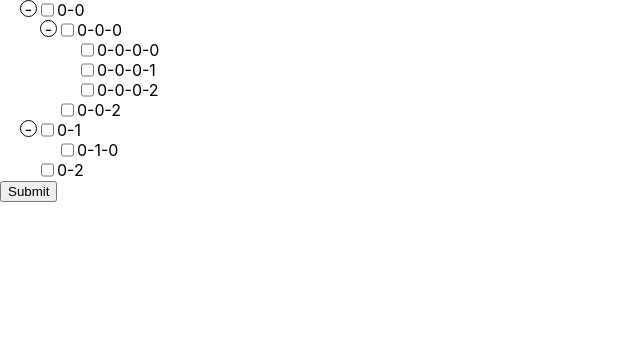
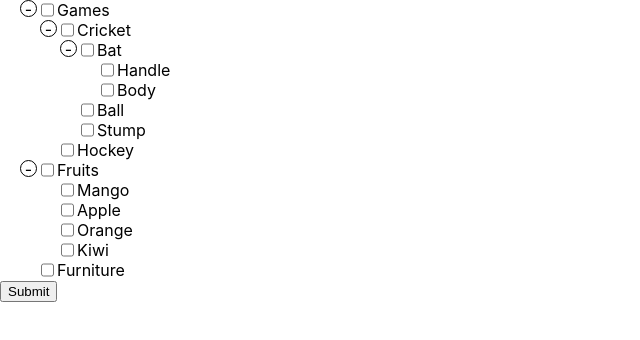
Before and after one commit to Mayankraj44/Nested-Checkbox, a React (Create React App) app: page / in a window 1280 px wide. Shown: the top 340 px of the page, without its empty margins (0-640 px from the left). Built offline with nearby package versions, Linux system fonts and the light colour scheme.

Commit message:
update :sample data changed and comments added to code

```diff
--- a/src/component/Checkbox/CheckBoxItem.jsx
+++ b/src/component/Checkbox/CheckBoxItem.jsx
@@ -2,7 +2,7 @@ import React, { useRef, useState } from "react";
 import CheckBoxParent from "./CheckBoxParent";
 
 const CheckBoxItem = ({ data }) => {
-  const [expanded, setExpanded] = useState(true);
+  const [expanded, setExpanded] = useState(true); //let all parent to be expanded in initial render
   const ref = useRef(null);
   const checkBoxRef = useRef(null);
 
@@ -11,8 +11,9 @@ const CheckBoxItem = ({ data }) => {
   };
 
   function handleClick(e) {
-    console.log(data.name, " clicked", e);
+    // console.log(data.name, " clicked", e);
     const inputs = ref.current.querySelectorAll("input[type=checkbox]");
+    //only trigger this event when this is bubbling not on its own checkox state change
     if (inputs.length && e.target !== checkBoxRef.current) {
       const inputArray = [...inputs];
       const result = inputArray.map((ele) => ele.checked);
@@ -20,11 +21,15 @@ const CheckBoxItem = ({ data }) => {
       const unCheckFlag = result.indexOf(false);
 
       if (checkFlag !== -1 && unCheckFlag !== -1) {
+          // if all input are not same in this parent then put indeterminate state on for this parent checkbox
         checkBoxRef.current.indeterminate = true;
       } else if (checkFlag !== -1 && unCheckFlag === -1) {
+          // if all input are true and turn inderminate off and true the state of parent checkbox because all child input box are in checked state
         checkBoxRef.current.indeterminate = false;
         checkBoxRef.current.checked = true;
       } else {
+          // if all input are false and turn inderminate off and false the state of parent checkbox because all child input box are in unchecked state
+
         checkBoxRef.current.indeterminate = false;
         checkBoxRef.current.checked = false;
       }
@@ -37,7 +42,8 @@ const CheckBoxItem = ({ data }) => {
     const inputs = ref.current.querySelectorAll("input[type=checkbox]");
 
     if (inputs) {
-      console.log("inouts", inputs);
+      // console.log("inouts", inputs);
+      //if checked state for parent is true put all child checkbox to checked state
       inputs.forEach((element) => {
         element.checked = value;
         element.indeterminate = false;
@@ -61,7 +67,7 @@ const CheckBoxItem = ({ data }) => {
           ref={checkBoxRef}
           type="checkbox"
           data-name={data.name}
-          defaultValue={false}
+          defaultValue={false} //let default state of
           onChange={(e) => toggleActiveState(e)}
         />
         <label>{data.name}</label>
--- a/src/component/Checkbox/Checkbox.jsx
+++ b/src/component/Checkbox/Checkbox.jsx
@@ -17,6 +17,7 @@ const Checkbox = () => {
       const elements=e.target.elements
      console.log(elements)
      const elementArray=[...elements]
+     // return a array with checkbox value true and their respective name
      const result=elementArray.slice(0,elementArray.length-1).reduce((acc,item)=>{
       if(item.checked){
         acc.push({
@@ -31,7 +32,7 @@ const Checkbox = () => {
 
 
 
-    console.log("Data",data)
+    // console.log("Data",data)
 
   return (
     <form onSubmit={(e)=>formValues(e)}>
--- a/src/data/checkbox.js
+++ b/src/data/checkbox.js
@@ -1,41 +1,47 @@
 export const data = [
 
     {
-        name: "0-0-0",
-        parentId: "0-0",
+        name: "Cricket",
+        parentId: "Games",
     }, {
-        name: "0-0-0-0",
-        parentId: "0-0-0",
+        name: "Bat",
+        parentId: "Cricket",
     }, {
-        name: "0-0-0-1",
-        parentId: "0-0-0",
+        name: "Ball",
+        parentId: "Cricket",
     }, {
-        name: "0-0-0-2",
-        parentId: "0-0-0",
+        name: "Stump",
+        parentId: "Cricket",
     }, {
-        name: "0-0-1-0",
-        parentId: "0-0-1",
+        name: "Handle",
+        parentId: "Bat",
     }, {
-        name: "0-0-1-1",
-        parentId: "0-0-1",
+        name: "Body",
+        parentId: "Bat",
     }, {
-        name: "0-0-1-2",
-        parentId: "0-0-1",
+        name: "Mango",
+        parentId: "Fruits",
     }, {
-        name: "0-0-2",
-        parentId: "0-0",
+        name: "Apple",
+        parentId: "Fruits",
     }, {
-        name: "0-1-0",
-        parentId: "0-1",
+        name: "Orange",
+        parentId: "Fruits",
+    }, {
+        name: "Hockey",
+        parentId: "Games",
+    }, {
+        name: "Kiwi",
+        parentId: "Fruits",
     },
     {
-        name: "0-0",
+        name: "Games",
         parentId: null
     }, {
-        name: "0-1",
+        name: "Fruits",
         parentId: null,
     }, {
-        name: "0-2",
+        name: "Furniture",
         parentId: null,
     },
 
@@ -47,19 +53,19 @@ export const tree=()=>{
         map[element.name]=ind;
         element.children=[]
     });
-    console.log("map",map)
-    console.log("Data",data)
+    // console.log("map",map)
+    // console.log("Data",data)
 
 
     data.forEach((element,ind,array)=>{
-        console.log("Index",ind)
+        // console.log("Index",ind)
         const node=element
         if(node.parentId !== null && map.hasOwnProperty(node.parentId)){
             array[map[node.parentId]].children.push(node)
         }
     })
-    console.log("data",data)
+    // console.log("data",data)
     const result=data.filter(item=>item.parentId===null)
-    console.log("Result",JSON.stringify(result))
+    // console.log("Result",JSON.stringify(result))
     return result
     }
```
